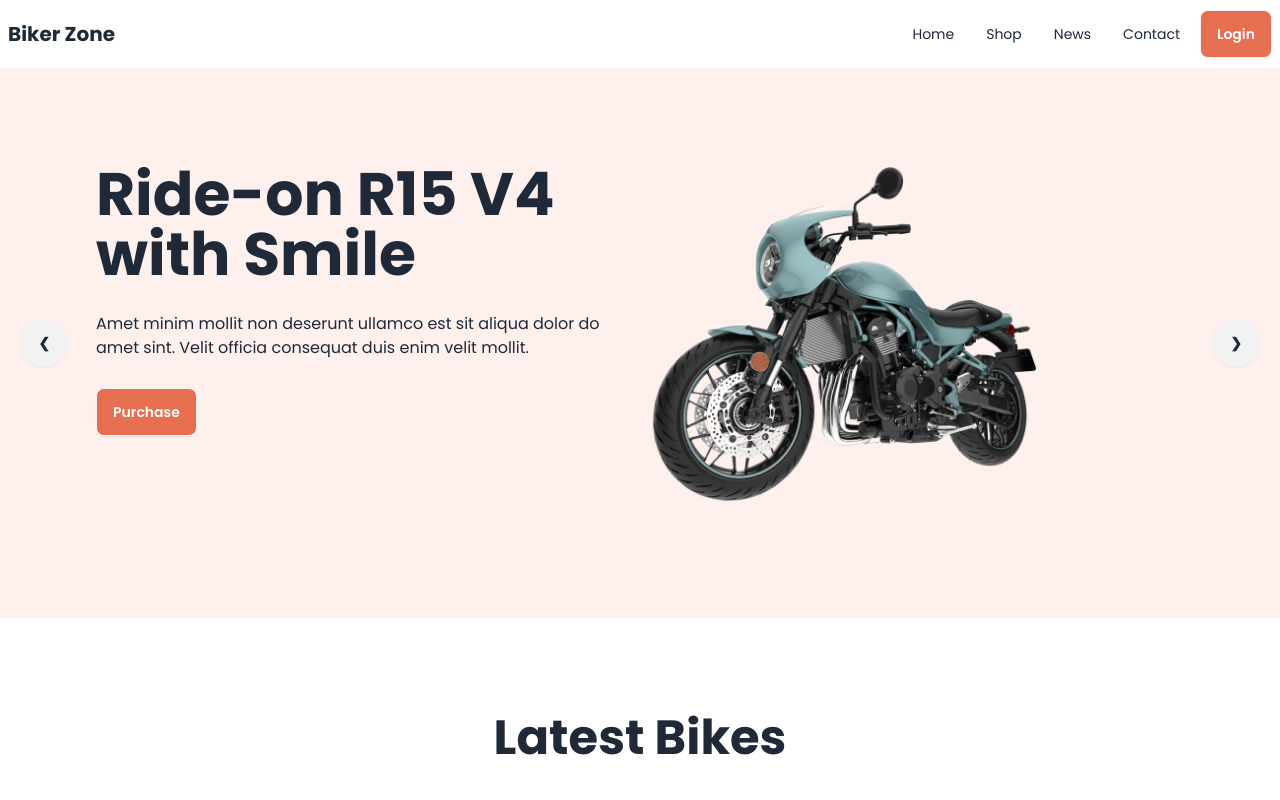
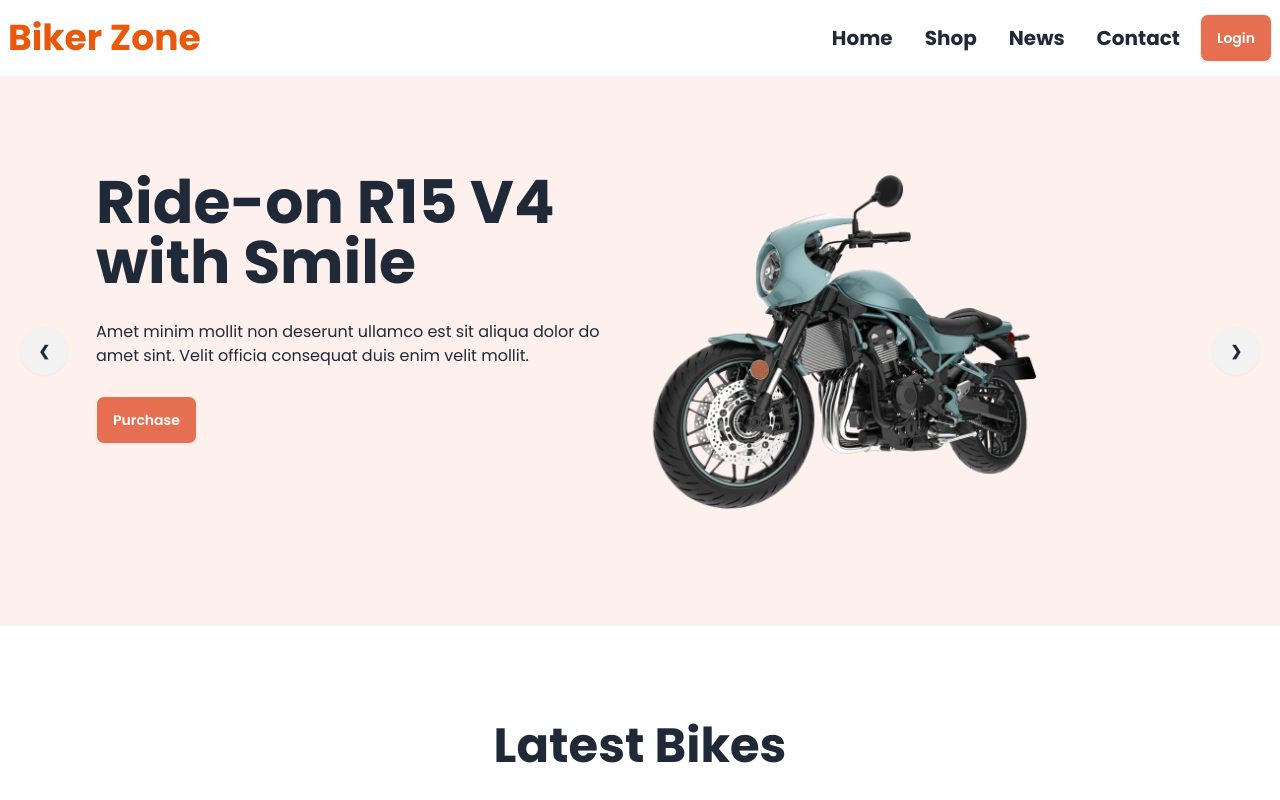
Before and after one commit to shifatmanjum/Biker-zone-project, a plain HTML site: page index.html in a window 1280 px wide. Shown: the top 800 px of the page. Drawn offline with nearby package versions, Linux system fonts and the light colour scheme.

Commit message:
final touch

```diff
--- a/index.html
+++ b/index.html
@@ -71,14 +71,14 @@
                 <li><a>Contact</a></li>
               </ul>
             </div>
-            <a class="font-bold text-xl">Biker Zone</a>
+            <a class="font-bold text-4xl text-orange-600">Biker Zone</a>
           </div>
           <div class="navbar-center hidden lg:flex">
             <ul class="menu menu-horizontal px-1">
-              <li><a>Home</a></li>
-              <li><a>Shop</a></li>
-              <li><a>News</a></li>
-              <li><a>Contact</a></li>
+              <li><a class="font-bold text-xl">Home</a></li>
+              <li><a class="font-bold text-xl">Shop</a></li>
+              <li><a class="font-bold text-xl">News</a></li>
+              <li><a class="font-bold text-xl">Contact</a></li>
             </ul>
           </div>
           <div class="">
```
